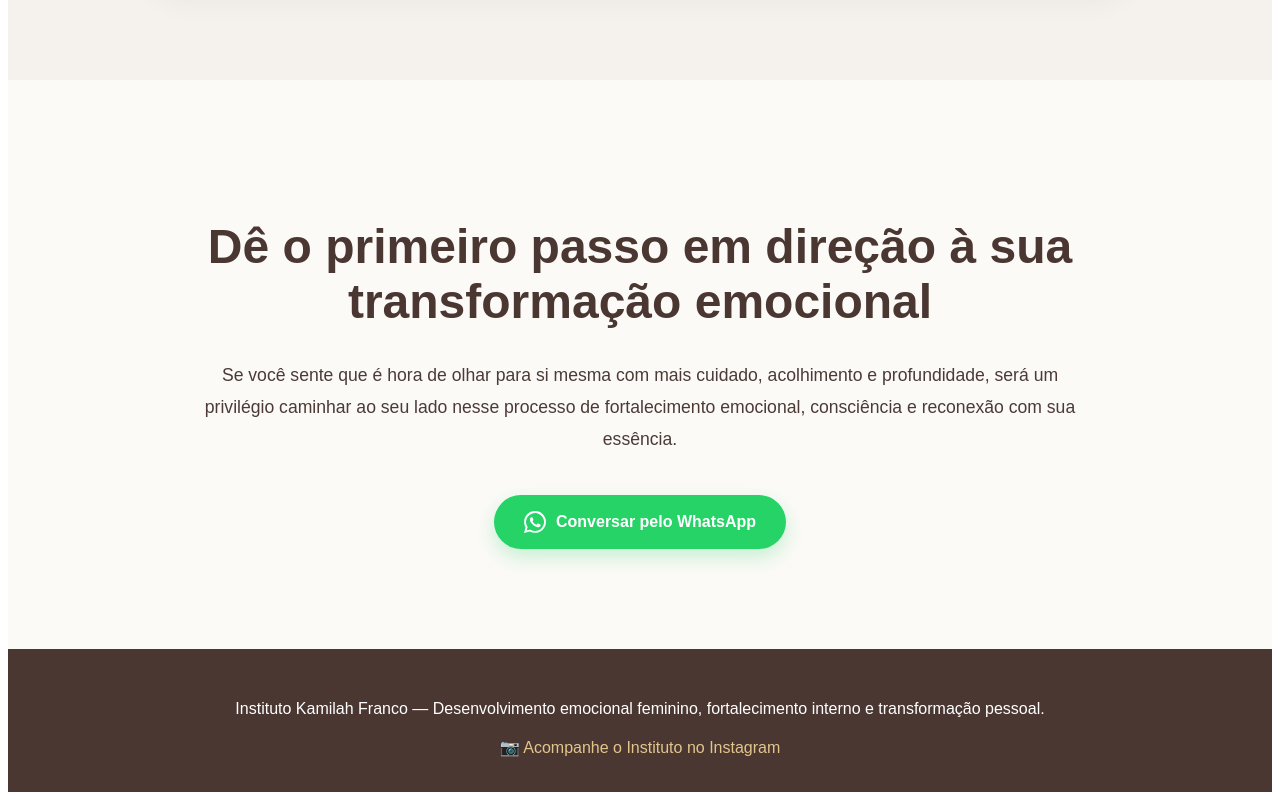
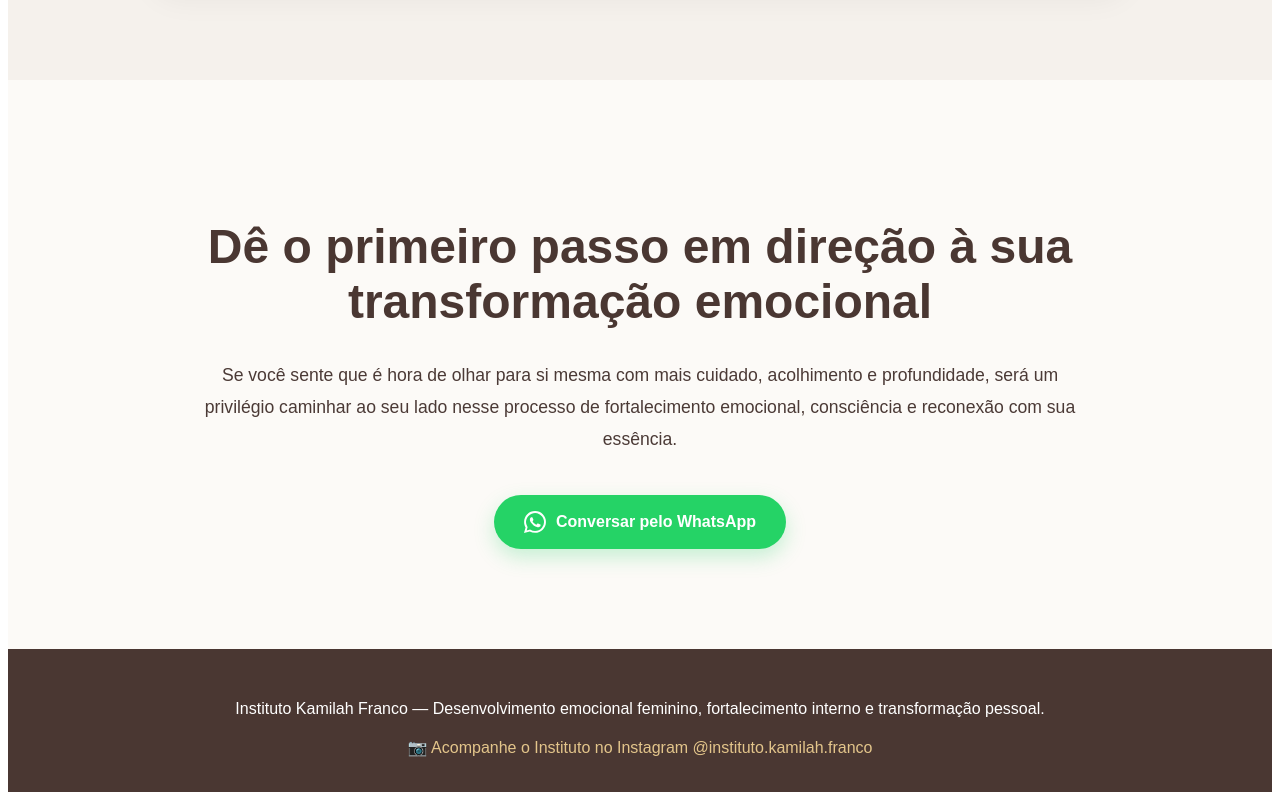
Before and after one commit to Institutokamilahfranco/instituto-kamilah-site, a Next.js app: page / in a window 1280 px wide. Shown: the part 7123-7923 px from the top of the page. Built offline with nearby package versions, Linux system fonts and the light colour scheme.

Commit message:
Update page.js

```diff
--- a/app/page.js
+++ b/app/page.js
@@ -821,7 +821,7 @@ Mais do que promover mudanças externas, o propósito é favorecer uma vida mais
       transition: "0.3s",
     }}
   >
-    📷 Acompanhe o Instituto no Instagram
+    📷 Acompanhe o Instituto no Instagram @instituto.kamilah.franco
   </a>
 </div>
       </footer>
```
